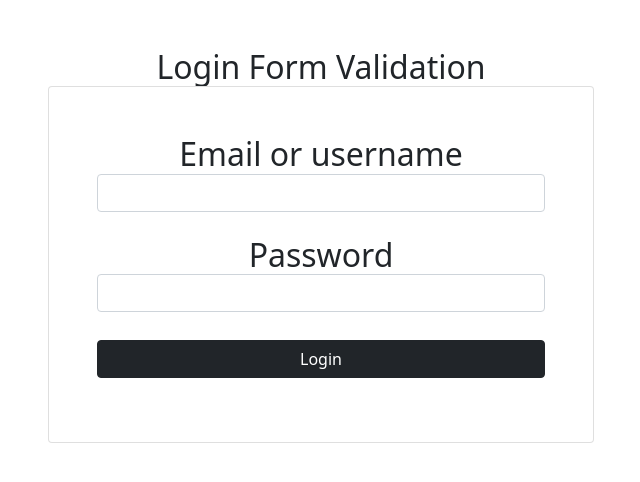
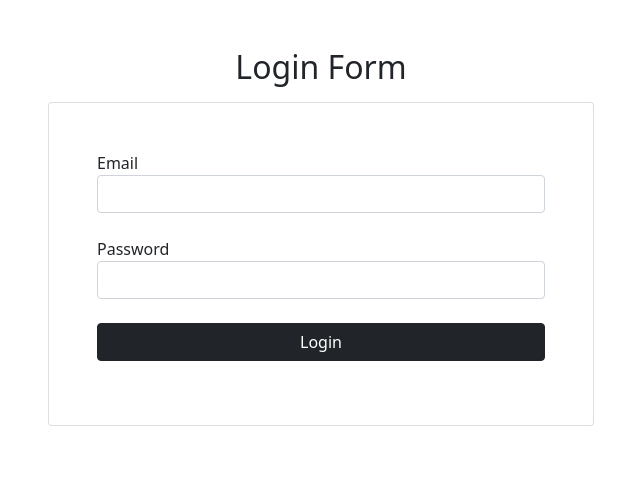
Before and after one commit to mike051985/vue_app_3, a plain HTML site: page index.html in a window 1280 px wide. Shown: the whole page, without its empty margins (319-959 px from the left). Drawn offline with nearby package versions, Linux system fonts and the light colour scheme.

Commit message:
components/Login.js index.html

```diff
--- a/components/Login.js
+++ b/components/Login.js
@@ -4,48 +4,19 @@ app.component('login-form', {
     `
     <div class="container mt-5">
         <div class="row d-flex justify-content-center">
-            <div class="col-md-6">
-                <h2 class="text-center">{{ title }}<h2>
-                <div class="card px-5 py-5" id="formvalidation">
+            <div class="col-md-6"><p><h2 class="text-center">{{ title }}<h2></p>
+                <div class="card px-5 py-5">
                     <form class="form-data" v-if="!submitted">
-                        <div class="forms-inputs mb-4">
-                            <label>Email or username</label>
-                            <input
-                                autocomplete="off"
-                                type="text"
-                                v-model="email"
-                                v-bind:class="{'form-control':true, 'is-invalid' : !validEmail(email) && emailBlured}"
-                                v-on:blur="emailBlured = true"
-                            >
+                        <div class="forms-inputs mb-4"> <span>Email</span> <input autocomplete="off" type="text" v-model="email" v-bind:class="{'form-control':true, 'is-invalid' : !validEmail(email) && emailBlured}" v-on:blur="emailBlured = true">
                             <div class="invalid-feedback">A valid email is required!</div>
                         </div>
-                        <div class="forms-inputs mb-4">
-                            <label>Password</label>
-                            <input
-                                autocomplete="off"
-                                type="password"
-                                v-model="password"
-                                v-bind:class="{'form-control':true, 'is-invalid' : !validPassword(password) && passwordBlured}"
-                                v-on:blur="passwordBlured = true"
-                            >
+                        <div class="forms-inputs mb-4"> <span>Password</span> <input autocomplete="off" type="password" v-model="password" v-bind:class="{'form-control':true, 'is-invalid' : !validPassword(password) && passwordBlured}" v-on:blur="passwordBlured = true">
                             <div class="invalid-feedback">Password must be 8 character!</div>
                         </div>
-                        <div class="mb-3">
-                            <button
-                                v-on:click.stop.prevent="submit"
-                                class="btn btn-dark w-100"
-                            >
-                            Login
-                            </button>
-                        </div>
+                        <div class="mb-3"> <button v-on:click.stop.prevent="submit" class="btn btn-dark w-100">Login</button> </div>
                     </form>
                     <div class="success-data" v-else>
-                        <div
-                            class="text-center d-flex flex-column"
-                        >
-                            <i class='bx bxs-badge-check'></i>
-                            <span class="text-center fs-1">You have been logged in <br> Successfully</span>
-                        </div>
+                        <div class="text-center d-flex flex-column"> <i class='bx bxs-badge-check'></i> <span class="text-center fs-1">You have been logged in <br> Successfully</span> </div>
                     </div>
                 </div>
             </div>
@@ -54,7 +25,7 @@ app.component('login-form', {
     `,
     data: function() {
         return {
-            title: 'Login Form Validation',
+            title: 'Login Form',
             email : "",
             emailBlured : false,
             valid : false,
```
Also changed, not shown: index.html (+1 -51 lines).
